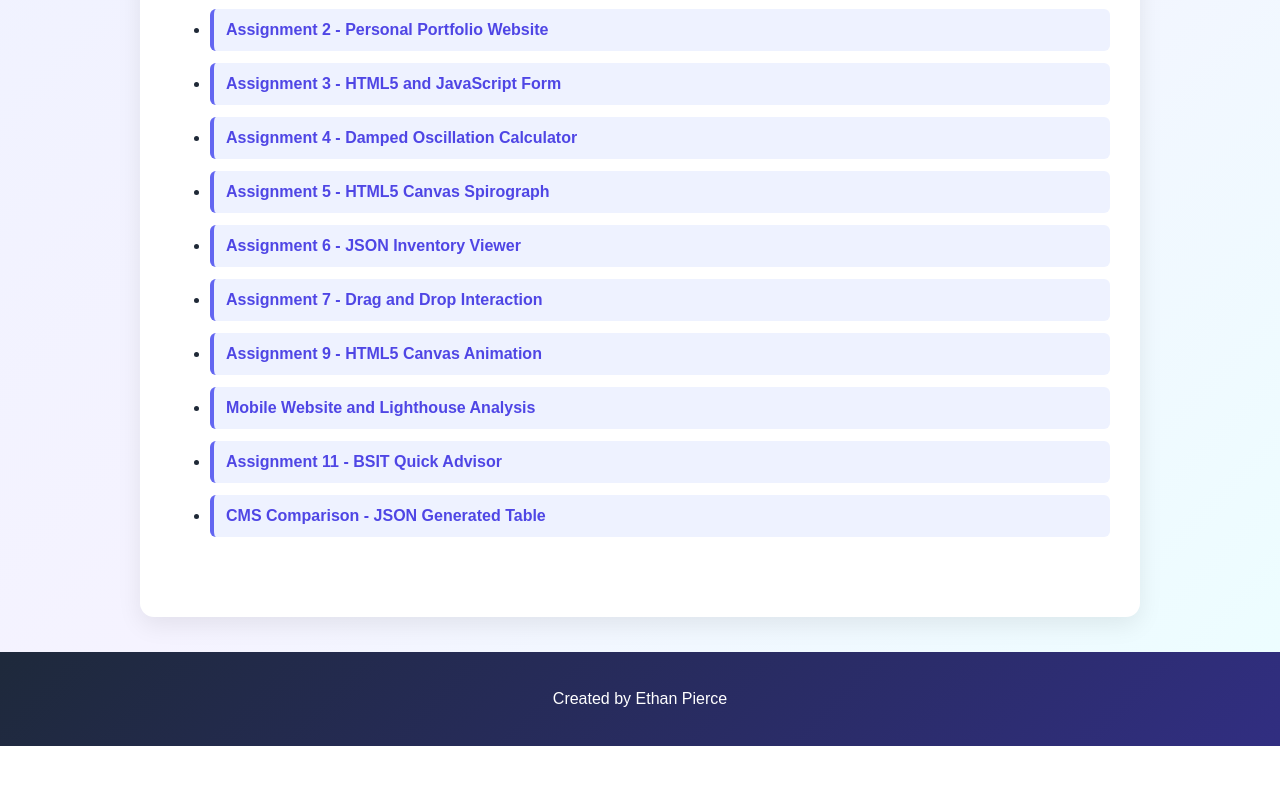
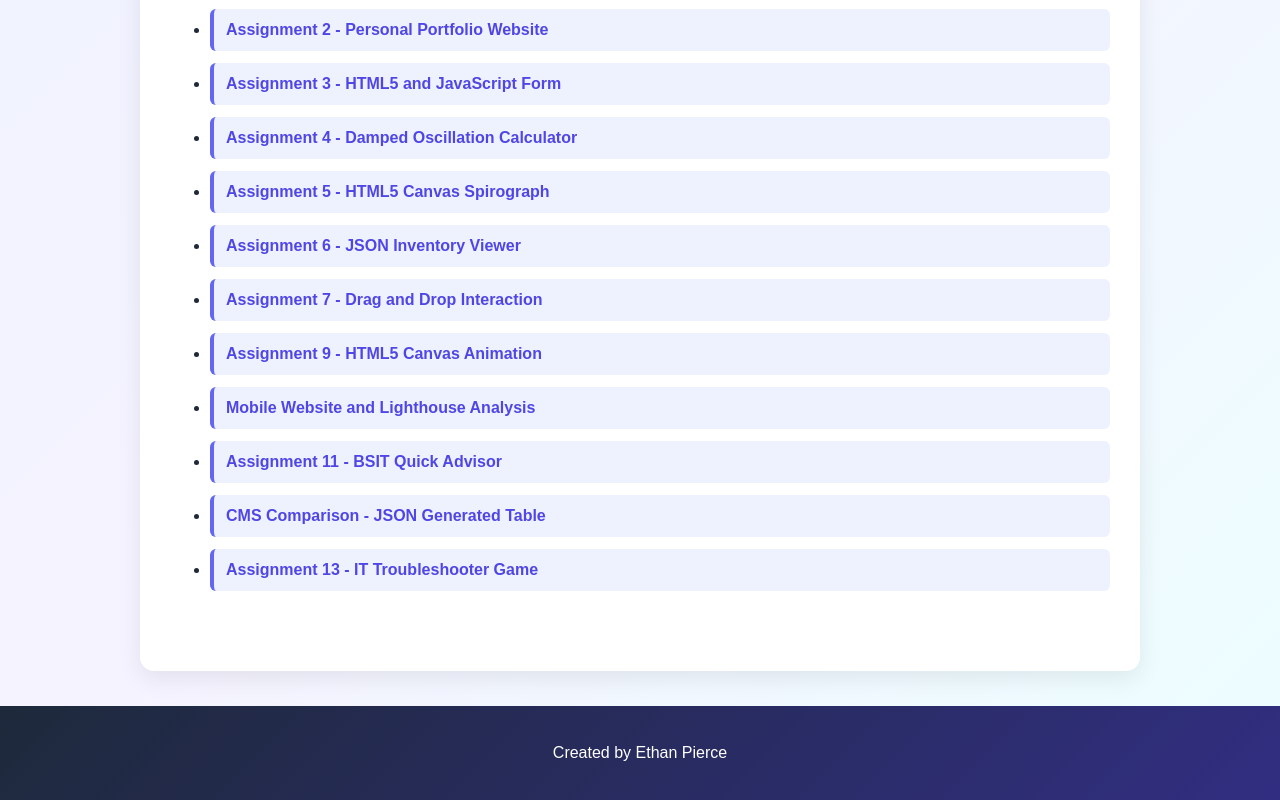
Before and after one commit to Jokesmaster/COP4813, a plain HTML site: page assignments.html in a window 1280 px wide. Shown: the part 443-1243 px from the top of the page. Before the commit the page ends 1189 px from the top, so only its background shows below. Drawn offline with Linux system fonts and the light colour scheme.

Commit message:
Add to assignments page

```diff
--- a/assignments.html
+++ b/assignments.html
@@ -106,6 +106,12 @@
                         CMS Comparison - JSON Generated Table
                     </a>
                 </li>
+
+                <li>
+                    <a href="game.html">
+                        Assignment 13 - IT Troubleshooter Game
+                    </a>
+                </li>
             </ul>
         </section>
     </main>
```
